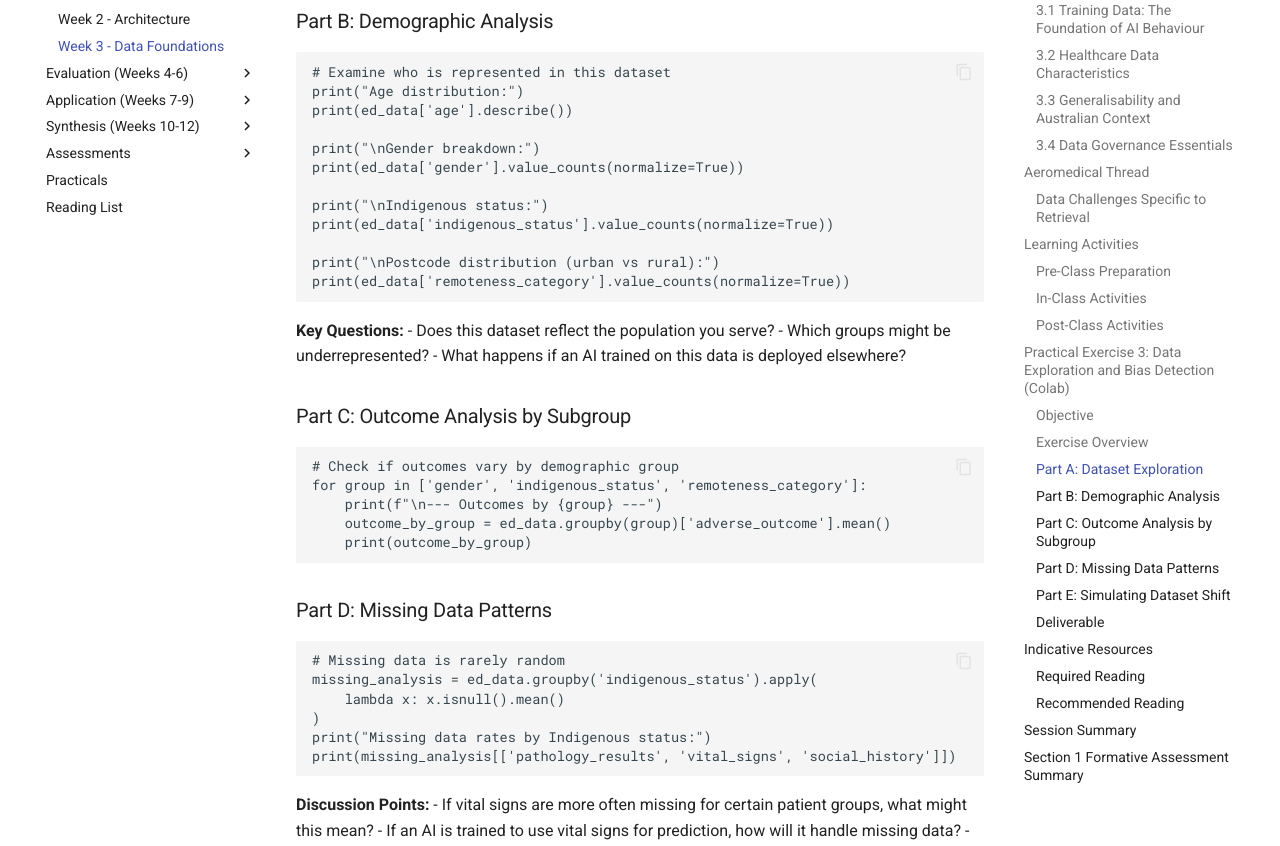
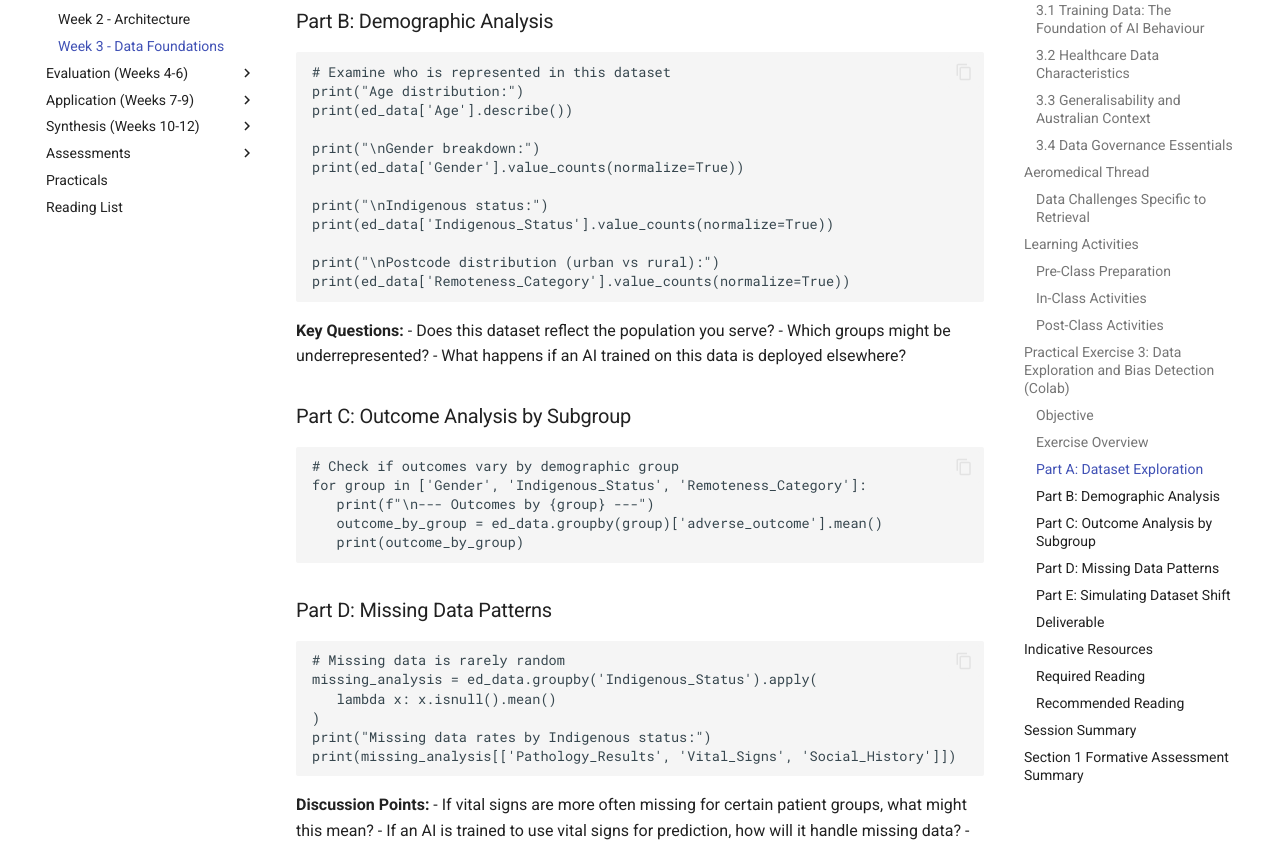
Before and after one commit to harl00/AIinHealthcare, an MkDocs documentation site: the page built from docs/curriculum/section-1-foundations/week-03-data-foundations.md, in a window 1280 px wide and 1400 px high, scrolled down 5754 px. Shown: the part 197-1043 px from the top of the window. Built offline with MkDocs 1.6.1 and Material for MkDocs 9.7.7, drawn with Linux system fonts in a browser that asks for light colours; comment, search, counter and statistics services are not loaded.

Commit message:
udpated fieldnames

````diff
--- a/docs/curriculum/section-1-foundations/week-03-data-foundations.md
+++ b/docs/curriculum/section-1-foundations/week-03-data-foundations.md
@@ -264,16 +264,16 @@ print(ed_data.isnull().sum())
 ```python
 # Examine who is represented in this dataset
 print("Age distribution:")
-print(ed_data['age'].describe())
+print(ed_data['Age'].describe())
 
 print("\nGender breakdown:")
-print(ed_data['gender'].value_counts(normalize=True))
+print(ed_data['Gender'].value_counts(normalize=True))
 
 print("\nIndigenous status:")
-print(ed_data['indigenous_status'].value_counts(normalize=True))
+print(ed_data['Indigenous_Status'].value_counts(normalize=True))
 
 print("\nPostcode distribution (urban vs rural):")
-print(ed_data['remoteness_category'].value_counts(normalize=True))
+print(ed_data['Remoteness_Category'].value_counts(normalize=True))
 ```
 
 **Key Questions:**
@@ -285,21 +285,21 @@ print(ed_data['remoteness_category'].value_counts(normalize=True))
 
 ```python
 # Check if outcomes vary by demographic group
-for group in ['gender', 'indigenous_status', 'remoteness_category']:
-    print(f"\n--- Outcomes by {group} ---")
-    outcome_by_group = ed_data.groupby(group)['adverse_outcome'].mean()
-    print(outcome_by_group)
+for group in ['Gender', 'Indigenous_Status', 'Remoteness_Category']:
+   print(f"\n--- Outcomes by {group} ---")
+   outcome_by_group = ed_data.groupby(group)['adverse_outcome'].mean()
+   print(outcome_by_group)
 ```
 
 ### Part D: Missing Data Patterns
 
 ```python
 # Missing data is rarely random
-missing_analysis = ed_data.groupby('indigenous_status').apply(
-    lambda x: x.isnull().mean()
+missing_analysis = ed_data.groupby('Indigenous_Status').apply(
+   lambda x: x.isnull().mean()
 )
 print("Missing data rates by Indigenous status:")
-print(missing_analysis[['pathology_results', 'vital_signs', 'social_history']])
+print(missing_analysis[['Pathology_Results', 'Vital_Signs', 'Social_History']])
 ```
 
 **Discussion Points:**
````
